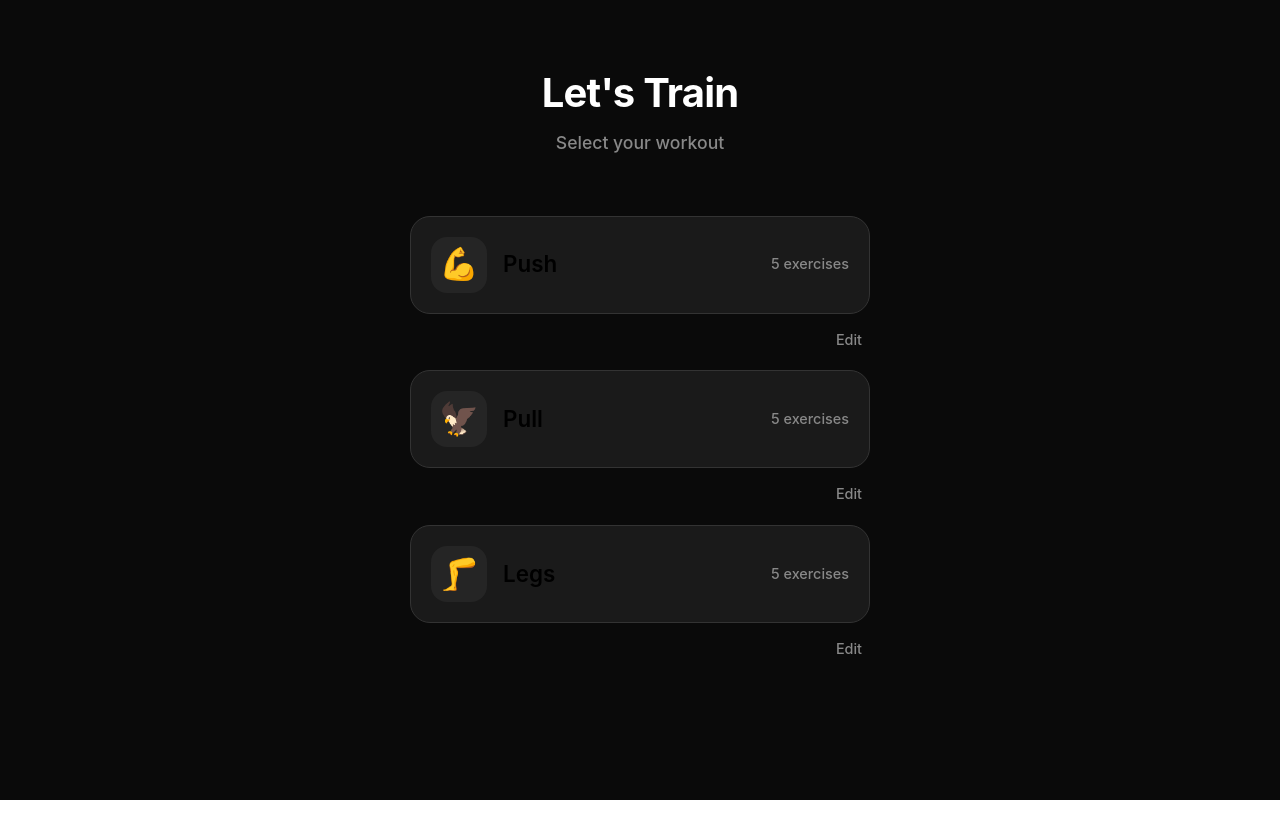
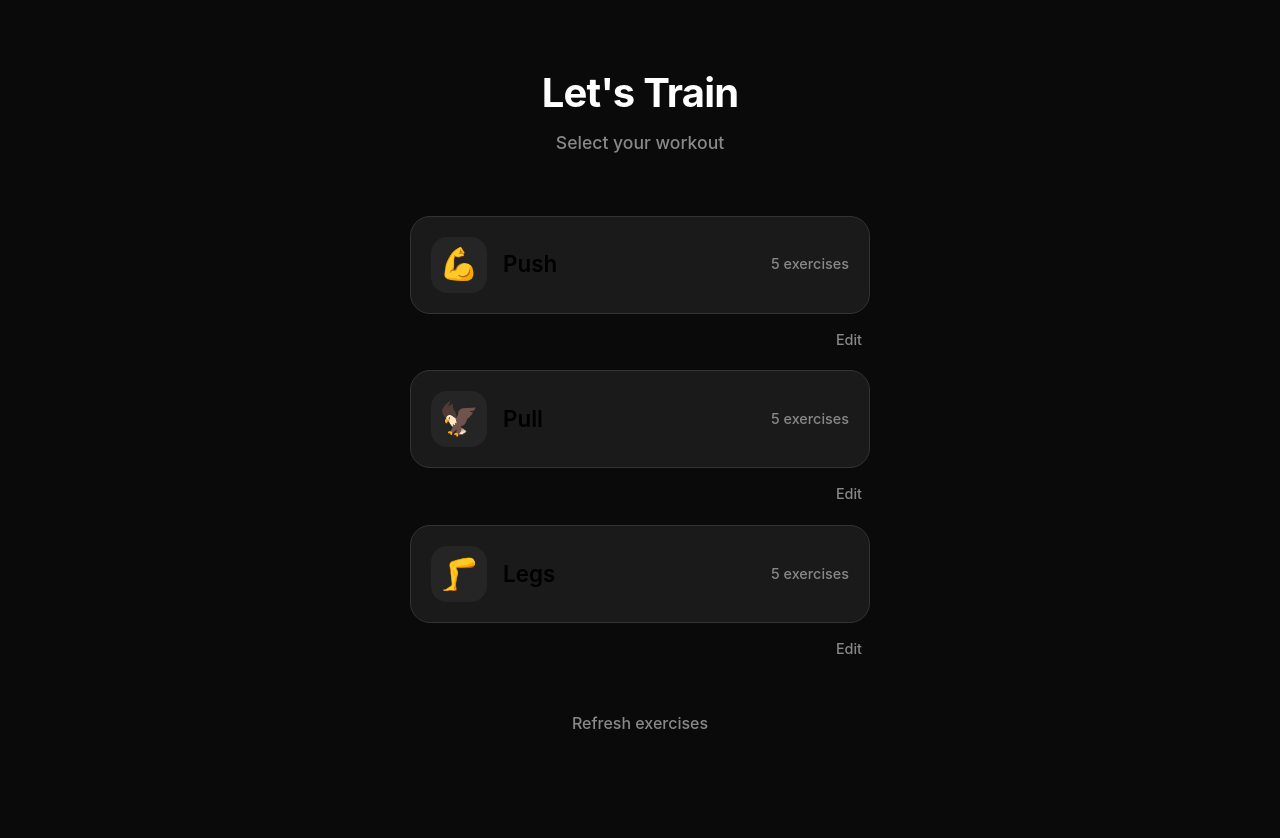
Before and after one commit to heldertc15-ctrl/gymapp, a React (Vite) app: page / in a window 1280 px wide. Shown: the top 838 px of the page. Before the commit the page ends 800 px from the top, so only its background shows below. Built offline with nearby package versions, Linux system fonts and the light colour scheme.

Commit message:
Show refresh button always

```diff
--- a/src/App.tsx
+++ b/src/App.tsx
@@ -270,13 +270,14 @@ function App() {
           ))}
         </div>
 
+        <button className="history-toggle" onClick={syncFromServer}>
+          Refresh exercises
+        </button>
+
         {workouts.length > 0 && (
           <div className="history-controls">
             <button className="history-toggle" onClick={() => setShowHistory(!showHistory)}>
               {showHistory ? 'Hide' : 'View'} recent workouts
-            </button>
-            <button className="history-toggle" onClick={syncFromServer}>
-              Refresh exercises
             </button>
           </div>
         )}
```
Also changed, not shown: 4 other files (tests, documents, lock files or other folders).
